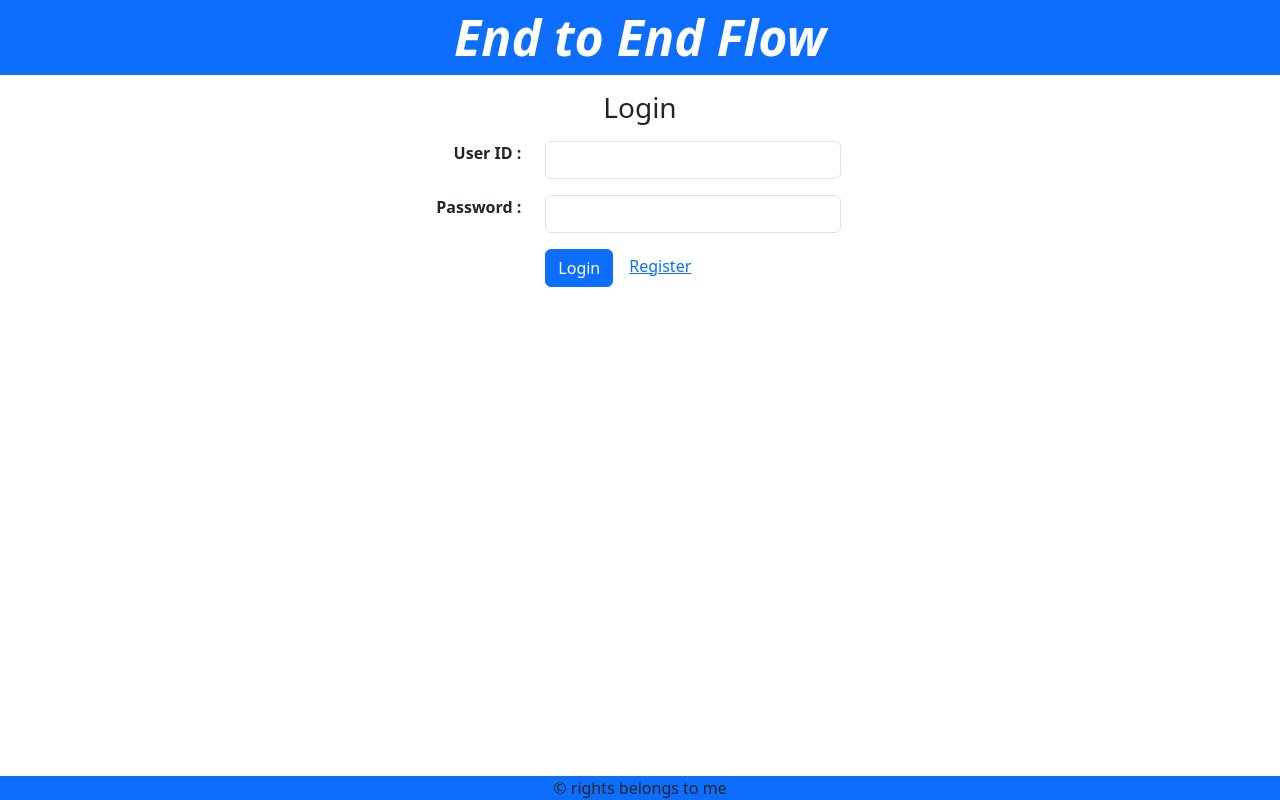
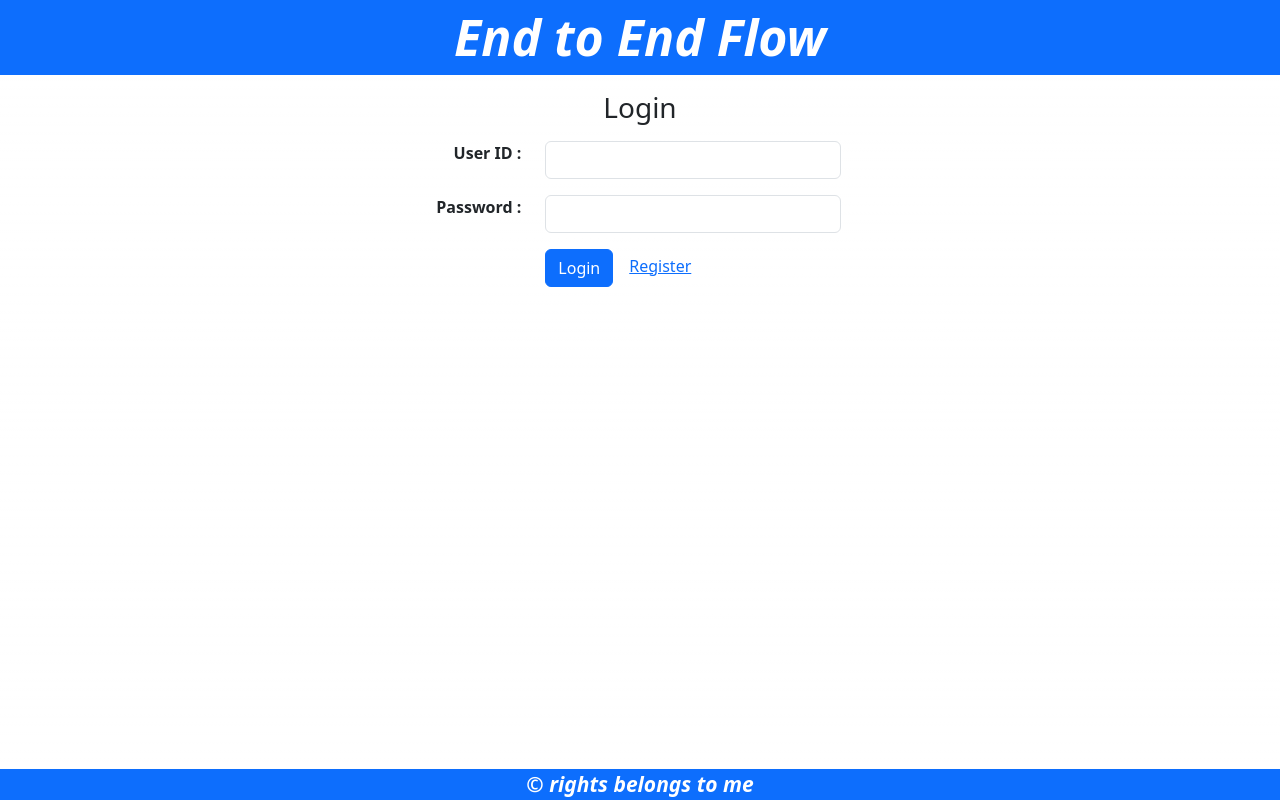
Before and after one commit to gauravavhale/7amui, a Next.js app: page / in a window 1280 px wide. Built offline with nearby package versions, Linux system fonts and the light colour scheme.

Commit message:
module css

```diff
--- a/src/components/Footer/Footer.js
+++ b/src/components/Footer/Footer.js
@@ -1,9 +1,9 @@
 import React from 'react'
-import styles from './Footer.module.css'
+import styles from './Footer.css'
 
 export const Footer = () => {
   return (
-    <div className={`position-fixed bottom-0 w-100 bg-primary text-center text-aqua ${styles.footer}`}>
+    <div className={`position-fixed bottom-0 w-100 bg-primary text-center text-white footer`}>
        &copy; rights belongs to me
     </div>
   )
```
Also changed, not shown: src/components/Footer/Footer.css (renamed from src/components/Footer/Footer.Module.css).
